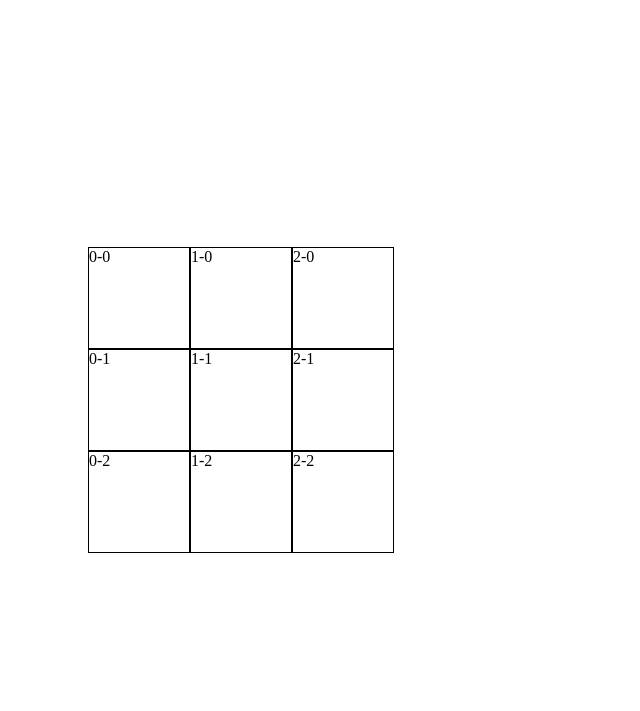
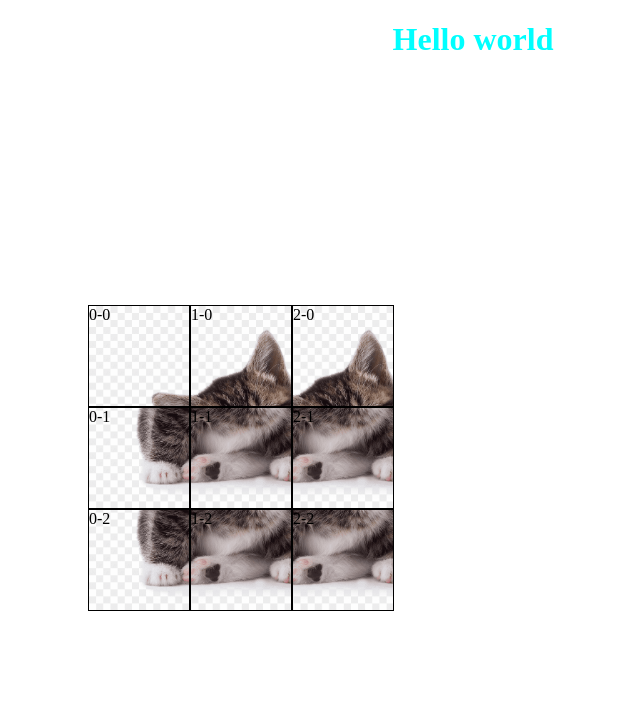
Before and after one commit to elpatron11/js-pictureSlideGame, a plain HTML site: page index.html in a window 1280 px wide. Shown: the whole page, without its empty margins (167-807 px from the left). Drawn offline with Linux system fonts and the light colour scheme.

Commit message:
Grid adding background images attempt

```diff
--- a/index.html
+++ b/index.html
@@ -4,10 +4,12 @@
     <meta charset="UTF-8">
     <meta http-equiv="X-UA-Compatible" content="IE=edge">
     <meta name="viewport" content="width=device-width, initial-scale=1.0">
-    <style src="./style.css"></style>
+    <link rel="stylesheet" href="./style.css">
     <title>Document</title>
 </head>
 <body>
+    <h1>Hello world</h1>
+    </h1>
     <div id="centerAlign">
 
         <div id="wholeGrid">
@@ -31,7 +33,8 @@
 
         </div>
     </div>
-
+<!-- <img src="" alt="cat" id="cat1"> -->
     <script src="./index.js"></script>
+    <!-- <script scr="./cutImage.js"></script> -->
 </body>
 </html>
--- a/index.js
+++ b/index.js
@@ -20,7 +20,9 @@ centerDiv.style.margin="150px"
 // root.style.justifyContent="center"
 
 //Creates the columns and rows using loops, assigns a dinamic name to each column and row.
-for(let i=0; i<3; i++){
+function creatingGrid(){
+
+    for(let i=0, vertical=0; i<3; i++ , vertical=-100){
         const column =document.createElement("div");
         column.id=`column-${i}`
         root.appendChild(column);
@@ -28,8 +30,7 @@ root.appendChild(column);
         column.style.width="300";
         column.style.height="300";
 
-
-for(let j=0; j<3; j++)
+    for(let j=0, horizontal= 0 ; j<3; j++, horizontal =+100)
         {
 
         const row= document.createElement("div");
@@ -39,5 +40,41 @@ row.textContent=`${row.id}`
         row.style.border="1px solid black"
         row.style.height="100px";
         row.style.width="100px";
+        row.style.backgroundImage= 'url("./cat1.png")';
+        row.style.backgroundPositionX= `${vertical}` + "px";
+        row.style.backgroundPositionY= `${horizontal}` + "px";
+        root.style.backgroundRepeat="no-repeat";
+        row.style.backgroundSize="300px 300px"
+        console.log(vertical,horizontal)
         }
     }
+// return array =[`${i}-${j}`];
+}
+const grid = creatingGrid();
+
+
+
+// const imagepiece = document.querySelector("#0-0")
+// imagepiece.style.backgroundImage= 'url("./cat1.png")';
+// imagepiece.style.width="100px";
+// imagepiece.style.height="100px";
+
+// //function to take a picture and split in 9 parts
+// function split image(){
+
+
+// }
+
+
+// //function to assign a div column/row to each part of the image.
+// function assignPeace(){
+
+
+// }
+
+
+
+// //function to suffle image
+// function shuffle(){
+
+// }
--- a/style.css
+++ b/style.css
@@ -0,0 +1,9 @@
+/* body {
+  background-image: url("./cat1.png");
+background-color: #cccccc;
+} */
+
+h1 {
+    color:aqua;
+    text-align: center;
+}
```
Also changed, not shown: cutImage.js (added, +23 -0 lines), cat1.png (added). Lines whose indentation alone changed are shown as unchanged.
